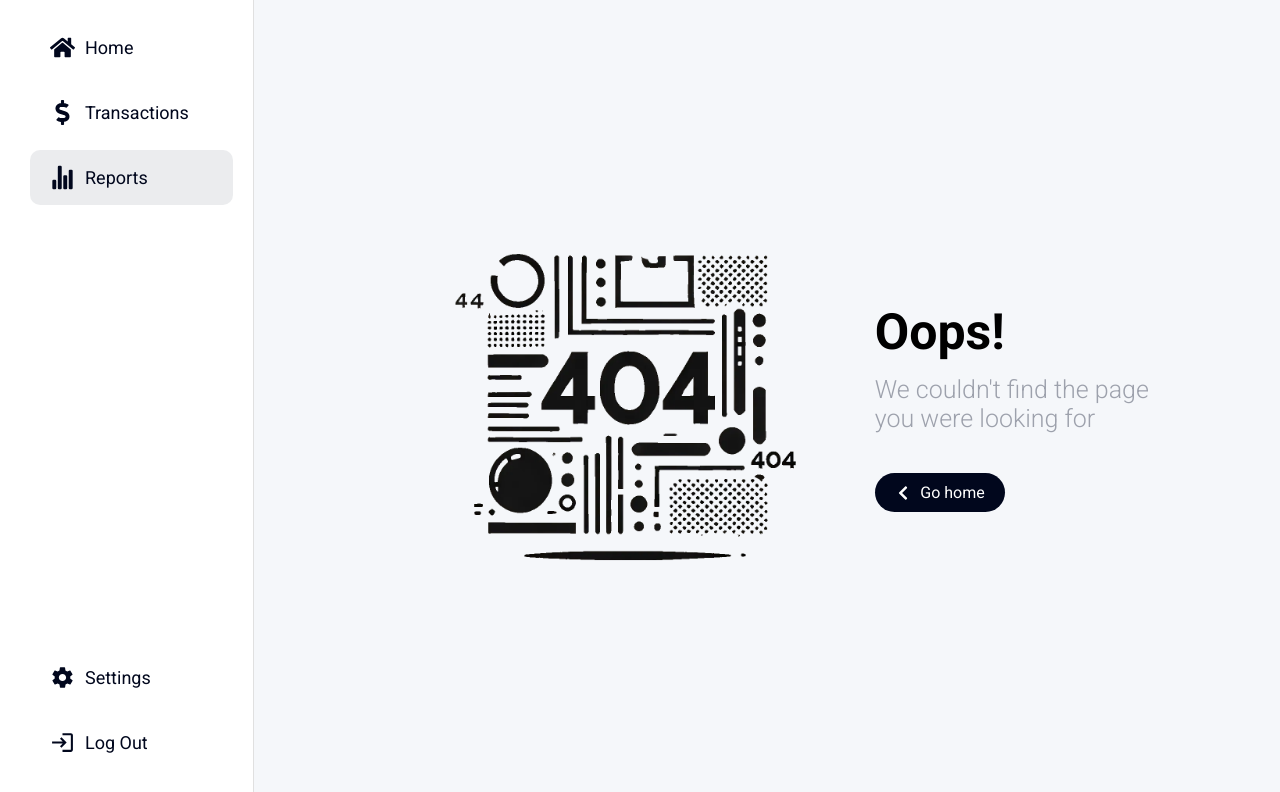
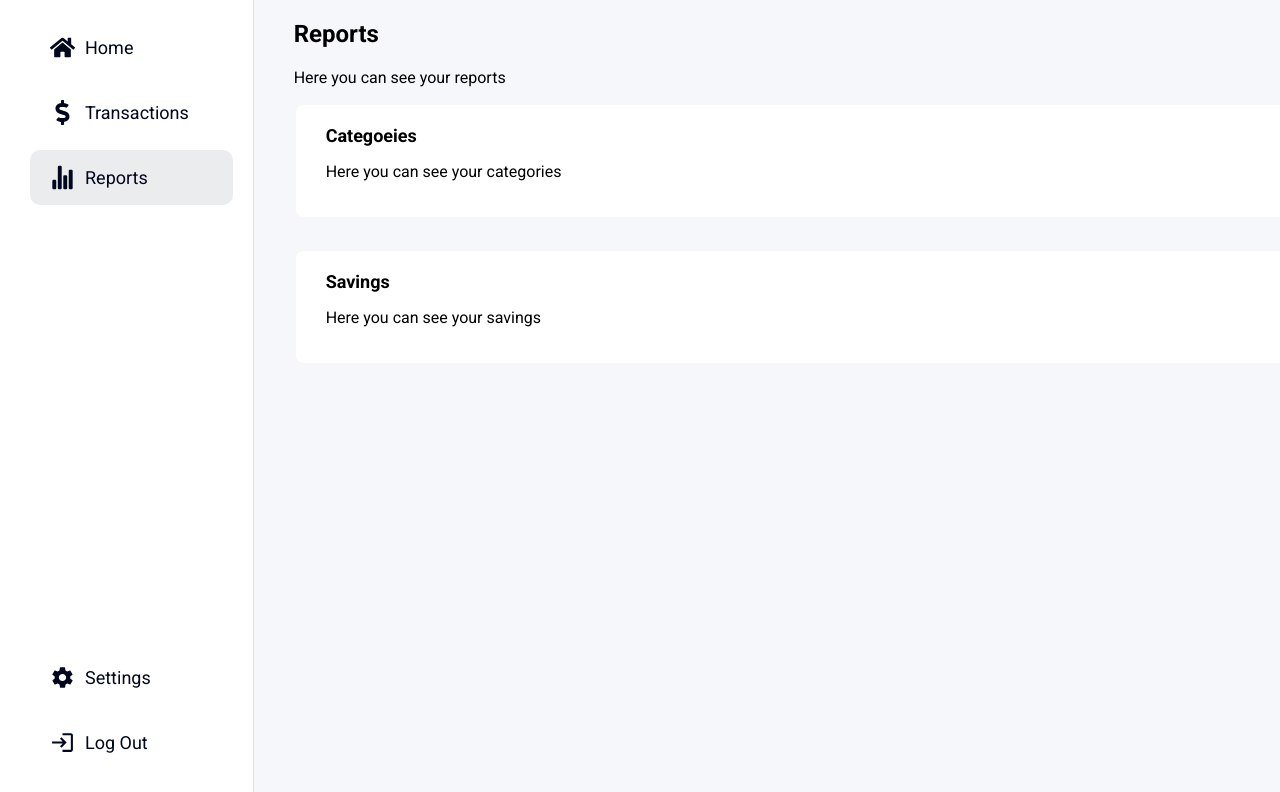
Before and after one commit to AlexShatokhin/budgetTracker, a React (Create React App) app in the folder client/: page /reports in a window 1280 px wide. Shown: the top 792 px of the page. Built offline with nearby package versions, Linux system fonts and the light colour scheme; sample sign-in values are in the browser's storage; what chartjs-plugin-datalabels would draw is missing.

Commit message:
add report page template

```diff
--- a/client/src/react/pages/App/routes/routes.ts
+++ b/client/src/react/pages/App/routes/routes.ts
@@ -1,6 +1,7 @@
 import AutorizationPage from "../../Authorization/AuthorizationPage"
 import HomePage from "../../HomePage/HomePage"
 import NotFoundPage from "../../NotFoundPage/NotFoundPage"
+import ReportPage from "../../ReportPage/ReportPage"
 import TransactionsPage from "../../TransactionsPage/TransactionsPage"
 
 export const routes = [
@@ -9,7 +10,7 @@ export const routes = [
 
     {path: "/home", component: HomePage, isPrivate: false},
     {path: "/transactions", component: TransactionsPage, isPrivate: true},
-    {path: "/reports", component: NotFoundPage, isPrivate: true},
+    {path: "/reports", component: ReportPage, isPrivate: true},
 
     {path: "*", component: NotFoundPage, isPrivate: false},
 
--- /dev/null
+++ b/client/src/react/pages/ReportPage/ReportPage.tsx
@@ -0,0 +1,25 @@
+import Layout from "../../components/Layout/Layout";
+import Wrapper from "../../UI/Wrapper/Wrapper";
+
+
+const ReportPage = () => {
+    return (
+        <section className="reports">
+            <Layout>
+                <h1>Reports</h1>
+                <p>Here you can see your reports</p>
+
+                <div className="reports-content">
+                    <Wrapper title="Categoeies">
+                        <p>Here you can see your categories</p>
+                    </Wrapper>
+                    <Wrapper title="Savings">
+                        <p>Here you can see your savings</p>
+                    </Wrapper>
+                </div>
+            </Layout>
+        </section>
+    )
+}
+
+export default ReportPage;
```
